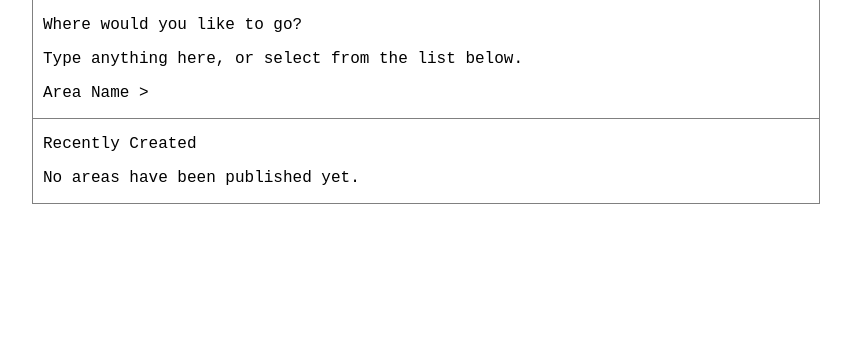
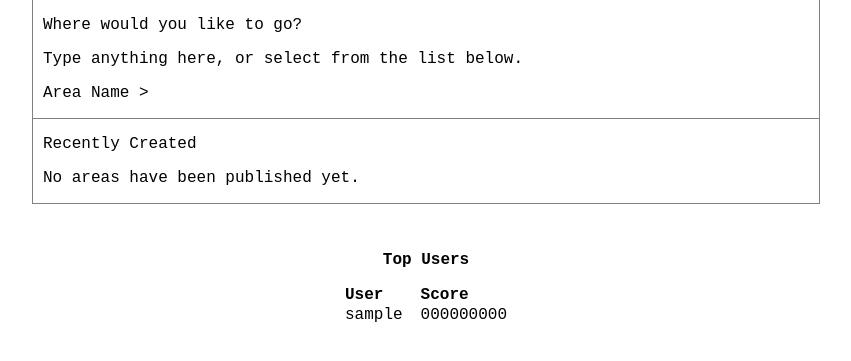
Before and after one commit to elplatt/Adventure664, a Django app: page /explore/ in a window 1280 px wide. Shown: the part 110-471 px from the top of the page, without its empty margins (214-1065 px from the left). Run offline with Django 3.2, Linux system fonts and the light colour scheme; the visitor is signed in with stand-in values (Sample User, id 1); data comes from the database, SQL or seed files in the repository; data that the repository does not hold is empty.

Commit message:
Add leaderboard.

```diff
--- a/explore/templates/explore/index.html
+++ b/explore/templates/explore/index.html
@@ -30,4 +30,18 @@
       <p>No areas have been published yet.</p>
     {% endif %}
   </div>
+  <div id="bottom">
+    <h2>Top Users</h2>
+    <table>
+      <thead>
+        <th>User</th>
+        <th>Score</th>
+      </thead>
+      <tbody>
+      {% for u in top_users %}
+        <tr><td>{{ u.username }}</td><td>{{ u.score.total|stringformat:"09d" }}</tr>
+      {% endfor %}
+      </tbody>
+    </table>
+  </div>
 {% endblock %}
--- a/explore/views.py
+++ b/explore/views.py
@@ -1,6 +1,6 @@
+from django.db.models import Q
+from django.contrib.auth.models import User
 from django.contrib.auth.decorators import login_required
-
-from django.db.models import Q
 from django.core.exceptions import ObjectDoesNotExist
 from django.http import HttpResponse, HttpResponseRedirect
 from django.shortcuts import render, get_object_or_404
@@ -28,10 +28,12 @@ def index(request):
             area.save()
         return HttpResponseRedirect(reverse('explore:area', kwargs={'area_id': area.id}))
 
+    top_users = User.objects.exclude(username='admin').order_by('-score__total')[:5]
     context = {
         'select_area_form': SelectAreaForm,
         'user': request.user,
         'areas': Area.objects.filter(published=True),
+        'top_users': top_users,
     }
     return render(request, 'explore/index.html', context)
 
--- a/static/style.css
+++ b/static/style.css
@@ -141,3 +141,17 @@ p:last-child {
   padding: 0;
   list-style: none;
 }
+#bottom {
+  padding: 0 1ch;
+  margin: 0 auto;
+}
+#bottom th {
+  text-align: left;
+}
+#bottom table {
+  margin: 0 auto;
+  border-spacing: 1em 0;
+}
+#bottom h2 {
+  text-align: center;
+}
```
